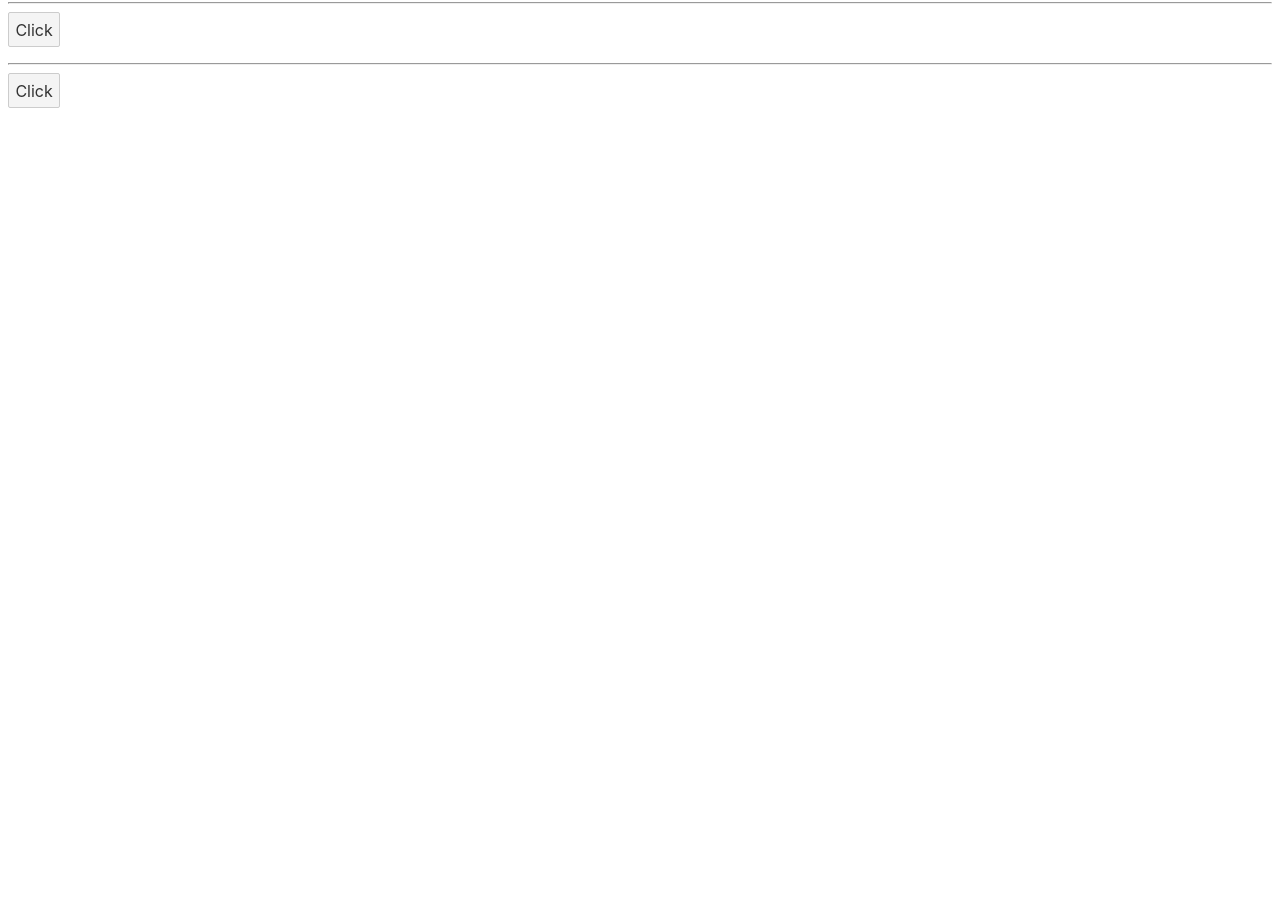
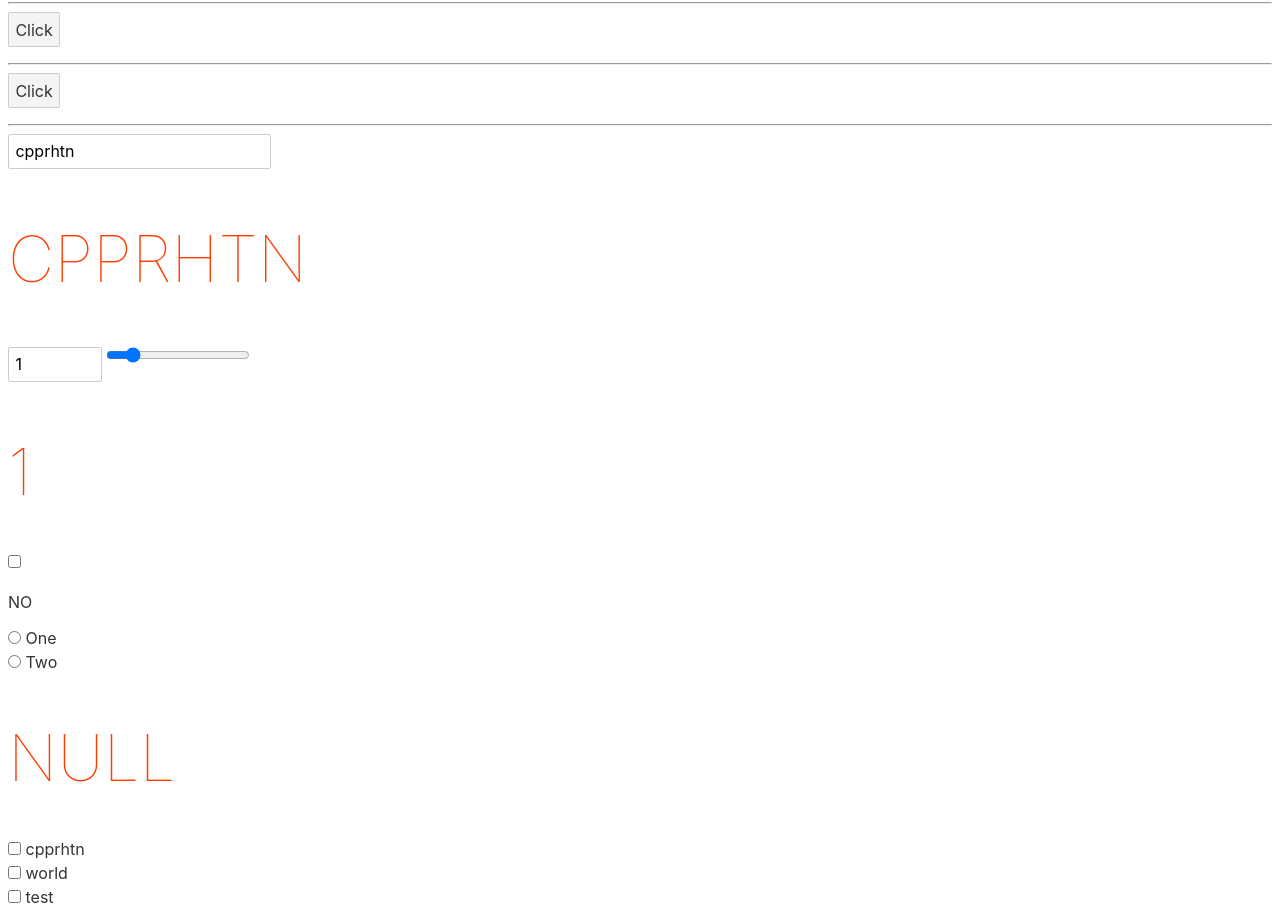
Before and after one commit to cpprhtn/svelte-proj, a Svelte app: page / in a window 1280 px wide. Shown: the part 2019-2930 px from the top of the page. Before the commit the page ends 2135 px from the top, so only its background shows below. Built offline with nearby package versions, Linux system fonts and the light colour scheme.

Commit message:
add: input 태그

```diff
--- a/src/App.svelte
+++ b/src/App.svelte
@@ -117,6 +117,14 @@
 	function handleMessage (event) {
 		alert(event.detail.text);
 	}
+
+	// input 태그
+	let name_ = 'cpprhtn';
+	let a = 1;
+	let yes = false;
+	let picked = null;
+	const names = ['cpprhtn', 'world', 'test'];
+	let checkedNames = [];
 	</script>
 
 <main>
@@ -280,3 +288,37 @@ svelte는 item이 제거되면, 나머지 남은 item을 모두 update하므로
 <hr>
 
 <Parent on:message={handleMessage}/>
+
+<hr>
+<input type="text" bind:value={name_}>
+<h1>{name_}</h1>
+
+<input type="number" bind:value={a} min="0" max="10">
+<input type="range" bind:value={a} min="0" max="10">
+<h1>{a}</h1>
+
+<input type="checkbox" bind:checked={yes}>
+{#if yes}
+	<p>YES</p>
+{:else}
+	<p>NO</p>
+{/if}
+
+<label>
+	<input type="radio" value="One" bind:group={picked}>
+	One
+</label>
+
+<label>
+	<input type="radio" value="Two" bind:group={picked}>
+	Two
+</label>
+<h1>{picked}</h1>
+
+{#each names as name, index (index)}
+	<label>
+		<input type="checkbox" value={name} bind:group={checkedNames}>
+		{name}
+	</label>
+{/each}
+<h1>{checkedNames}</h1>
```
